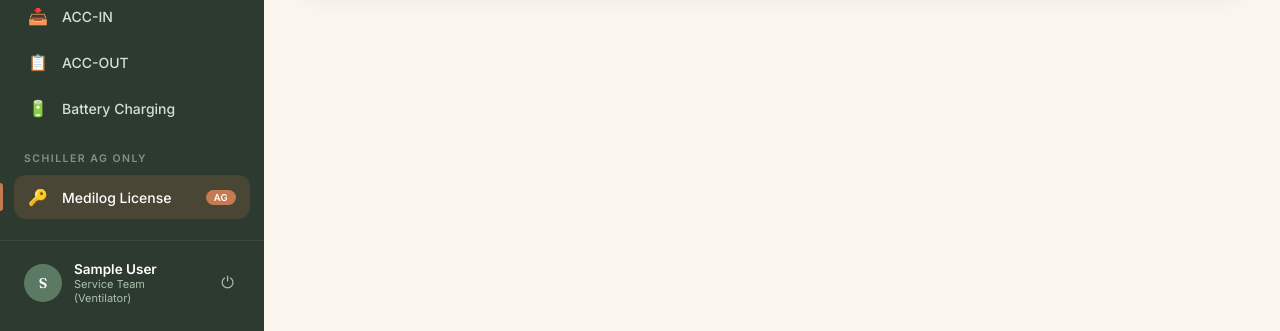
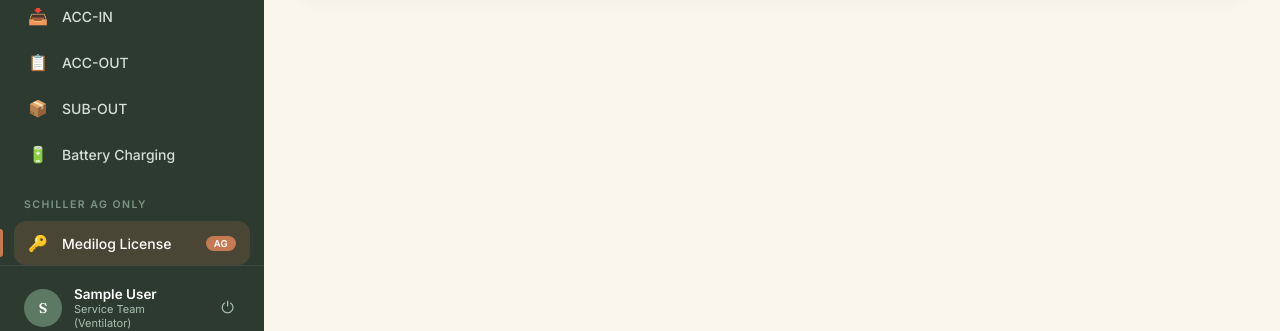
Before and after one commit to Raamprasanth/fqc, a plain HTML site: page public/frontend/medilog-license.html in a window 1280 px wide. Shown: the part 469-800 px from the top of the page. Drawn offline with Linux system fonts and the light colour scheme; sample sign-in values are in the browser's storage.

Commit message:
Created separate SUB-OUT route & model and restricted sidebar access to Ventilator and Anesthesia logins

```diff
--- a/public/frontend/medilog-license.html
+++ b/public/frontend/medilog-license.html
@@ -436,6 +436,7 @@ td.wrap-cell{white-space:normal;min-width:220px;}
     <li class="nav-item"><a href="doa-wf.html" data-page="doa-wf"><span class="nav-icon">&#9888;&#65039;</span>DOA+WF</a></li>
     <li class="nav-item" id="accInSidebarItem"><a href="acc-in.html" data-page="acc-in"><span class="nav-icon">&#128229;</span>ACC-IN</a></li>
     <li class="nav-item"><a href="acc-out.html" data-page="acc-out"><span class="nav-icon">&#128203;</span>ACC-OUT</a></li>
+    <li class="nav-item" id="subOutSidebarItem"><a href="subout.html" data-page="sub-out"><span class="nav-icon">&#128230;</span>SUB-OUT</a></li>
     <li class="nav-item"><a href="battery-charging.html" data-page="battery-charging"><span class="nav-icon">&#128267;</span>Battery Charging</a></li>
   </ul>
 
@@ -837,6 +838,11 @@ td.wrap-cell{white-space:normal;min-width:220px;}
 
   /* ═══ Init Context ═══ */
   document.addEventListener('DOMContentLoaded', () => {
+    const lDiv2 = (typeof activeDivision !== 'undefined' ? activeDivision : (localStorage.getItem('activeDivision') || '')).toLowerCase();
+    const subOutNav = document.getElementById('subOutSidebarItem');
+    if (subOutNav) {
+      subOutNav.style.display = (lDiv2.includes('vent') || lDiv2.includes('anesthesia')) ? '' : 'none';
+    }
     const user = JSON.parse(localStorage.getItem('user') || '{}');
     if (!user.name) { window.location.href = 'login.html'; return; }
     const avatar = document.querySelector('.user-avatar');
```
Also changed, not shown: public/frontend/shortshipment.html (+5 -0 lines).
